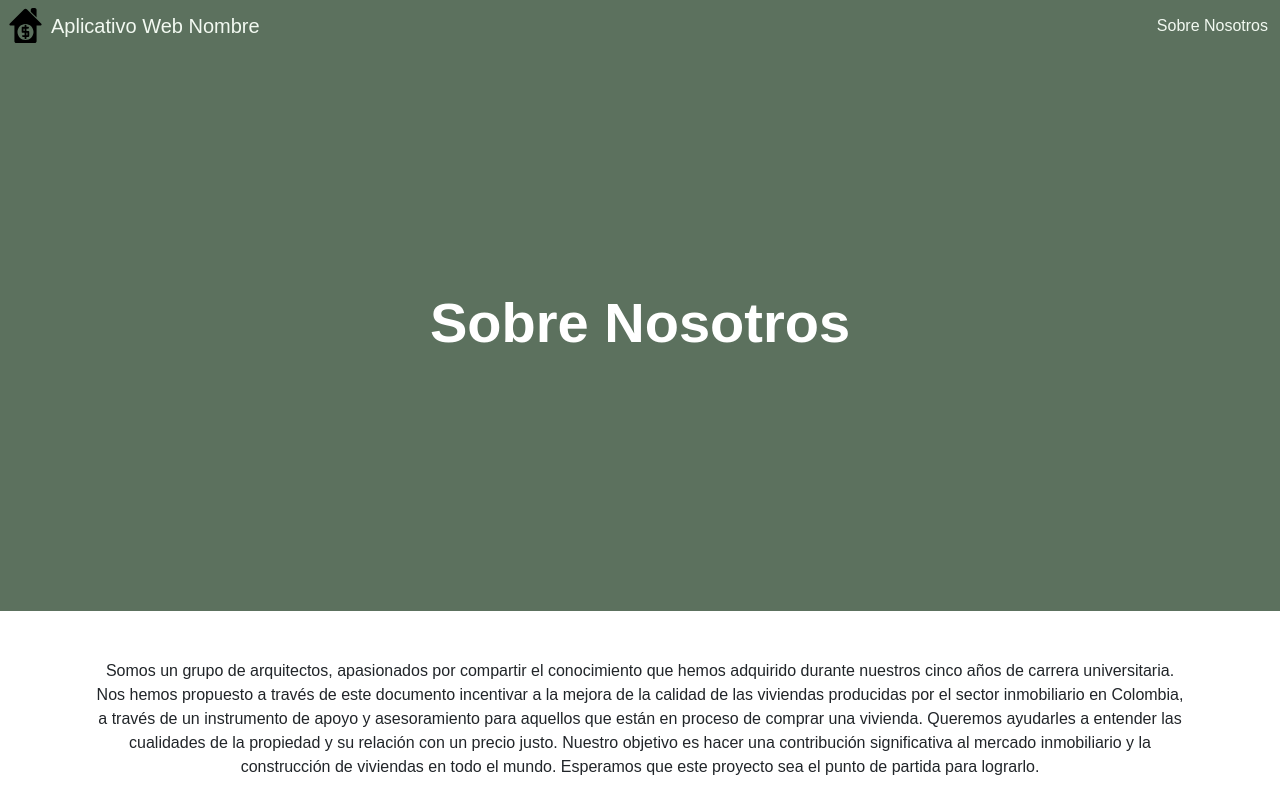
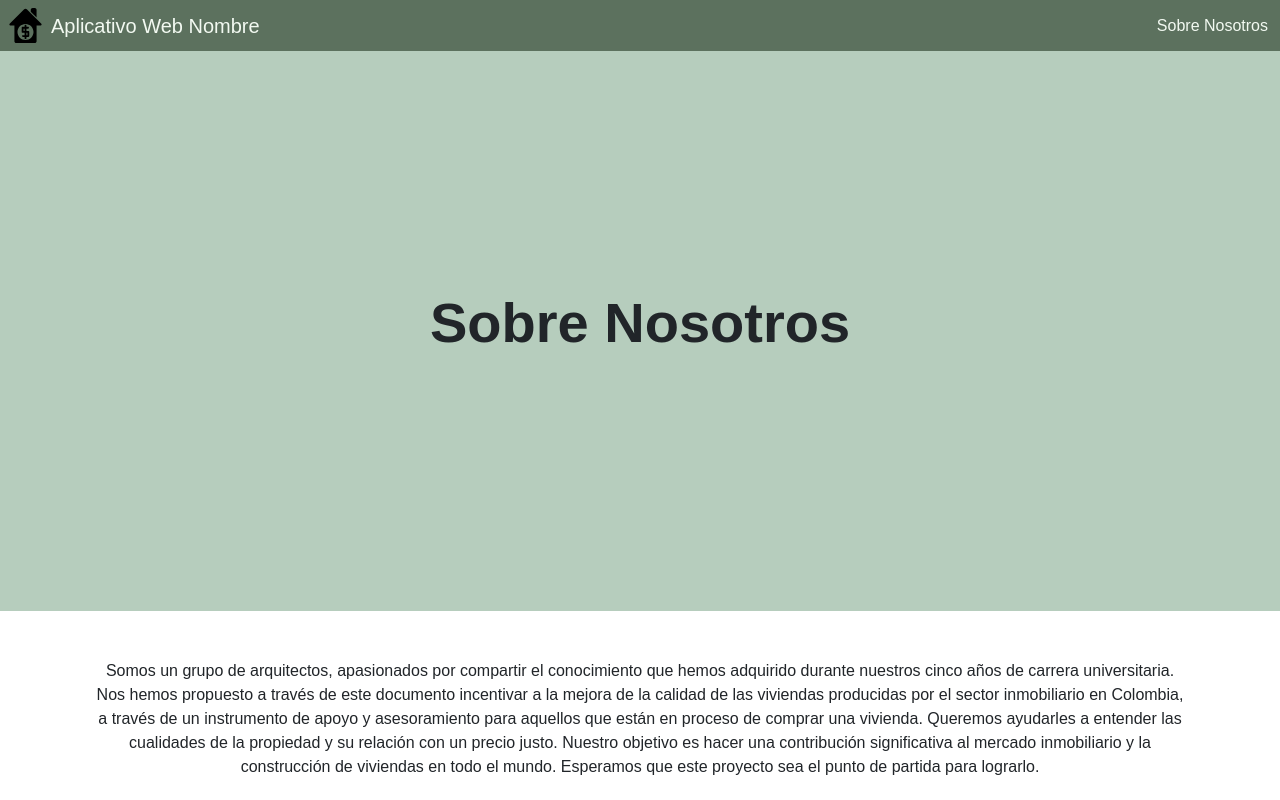
Before and after one commit to Jaclog05/aplicativo-web, a React (Vite) app: page /aboutUs in a window 1280 px wide. Shown: the top 800 px of the page. Built offline with nearby package versions, Linux system fonts and the light colour scheme; no server answers; a web font is replaced by a local one.

Commit message:
Using proposed colors in About Us view

```diff
--- a/src/views/AboutUs/AboutUs.jsx
+++ b/src/views/AboutUs/AboutUs.jsx
@@ -5,7 +5,7 @@ function AboutUs() {
   return (
     <div className="w-100">
       <div
-        className="text-center text-white bg-secondary py-5 d-flex flex-column align-items-center justify-content-center"
+        className="text-center text-dark bg-primary py-5 d-flex flex-column align-items-center justify-content-center"
         style={{height: '70vh'}}
       >
         <p className="display-4 fw-bold">
```
